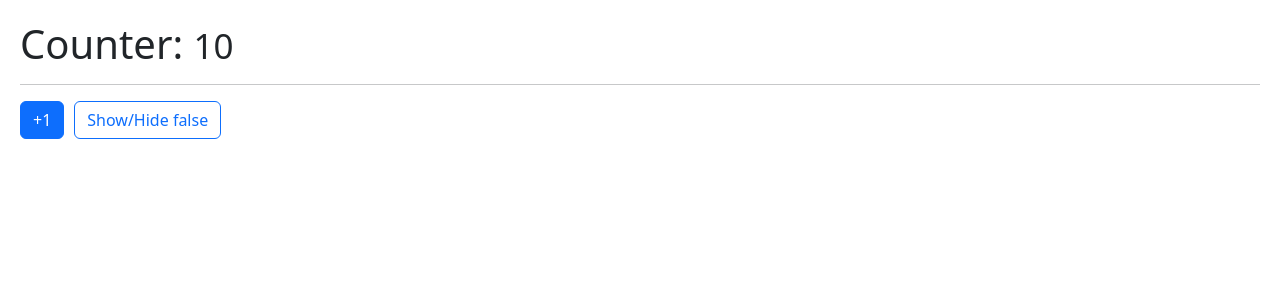
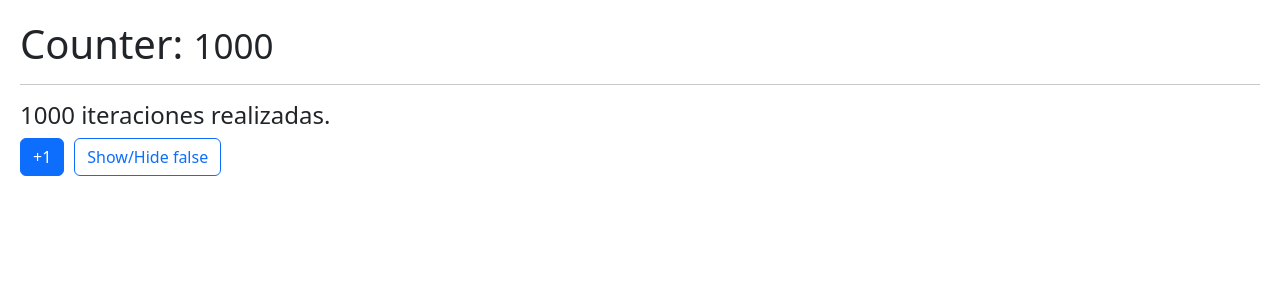
Before and after one commit to GEVS2021/hooks-app, a React (Vite) app: page / in a window 1280 px wide. Shown: the top 300 px of the page. Built offline with nearby package versions, Linux system fonts and the light colour scheme.

Commit message:
131. useMemo

```diff
--- /dev/null
+++ b/src/06-useMemo/MemoHook.jsx
@@ -0,0 +1,45 @@
+import React, { useMemo, useState } from 'react'
+import { useCounter } from '../hooks/useCounter'
+
+
+const heavyStuff = (iterationNumber = 1000) => {
+    for (let i=0; i < iterationNumber; i++ ) {
+        console.log("Ahi vamos...");
+    }
+
+    return `${iterationNumber} iteraciones realizadas.`
+}
+
+export const MemoHook = () => {
+
+    const { increment, counter } = useCounter(1000);
+    const [show, setShow] = useState(false);
+
+    const valueMemorized = useMemo(() => {
+        return heavyStuff(counter);
+    }, [counter])
+
+
+    return (
+        <>
+            <h1>Counter: <small> { counter} </small> </h1>
+            <hr />
+
+            <h4> {valueMemorized} </h4>
+
+            <button
+                className='btn btn-primary'
+                onClick={() => { increment() }}
+            >
+                +1
+            </button>
+
+            <button
+                className='btn btn-outline-primary'
+                onClick={ () => { setShow(!show) }}
+            >
+                Show/Hide { JSON.stringify(show) }
+            </button>
+        </>
+    )
+}
--- a/src/main.jsx
+++ b/src/main.jsx
@@ -1,16 +1,17 @@
 import React from 'react';
 import ReactDOM from 'react-dom/client';
+import { MemoHook } from './06-useMemo/MemoHook';
 // import { FormWithCustomHook } from './01-useEffect/FormWithCustomHook';
 // import { MultipleCustomHooks } from './03-examples/MultipleCustomHooks';
 // import { FocusScreen } from './04-useRef/FocusScreen';
 // import { Layout } from './05-useLayoutEffect/Layout';
-import { Memorize } from './06-useMemo/Memorize';
+// import { Memorize } from './06-useMemo/Memorize';
 // import { HooksApp } from './HooksApp';
 
 import './index.css'
 
 ReactDOM.createRoot(document.getElementById('root')).render(
   // <React.StrictMode>
-      <Memorize />
+      <MemoHook />
   // </React.StrictMode>
 )
```
